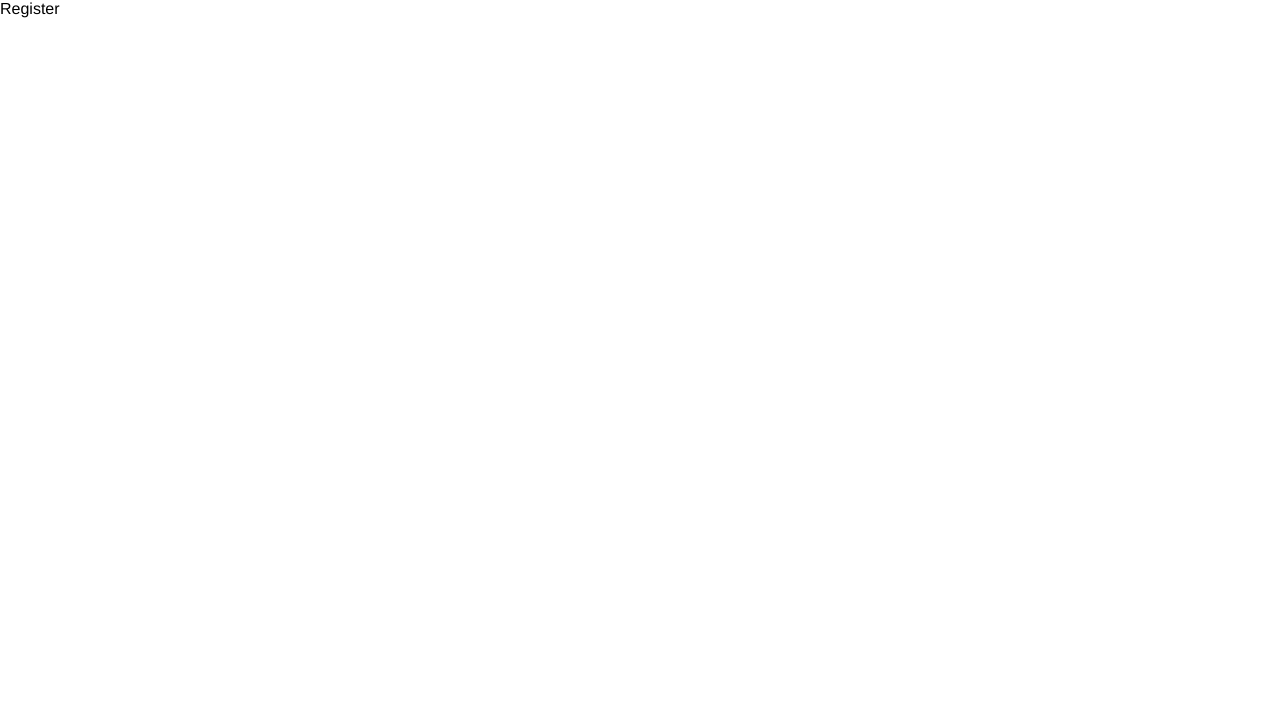
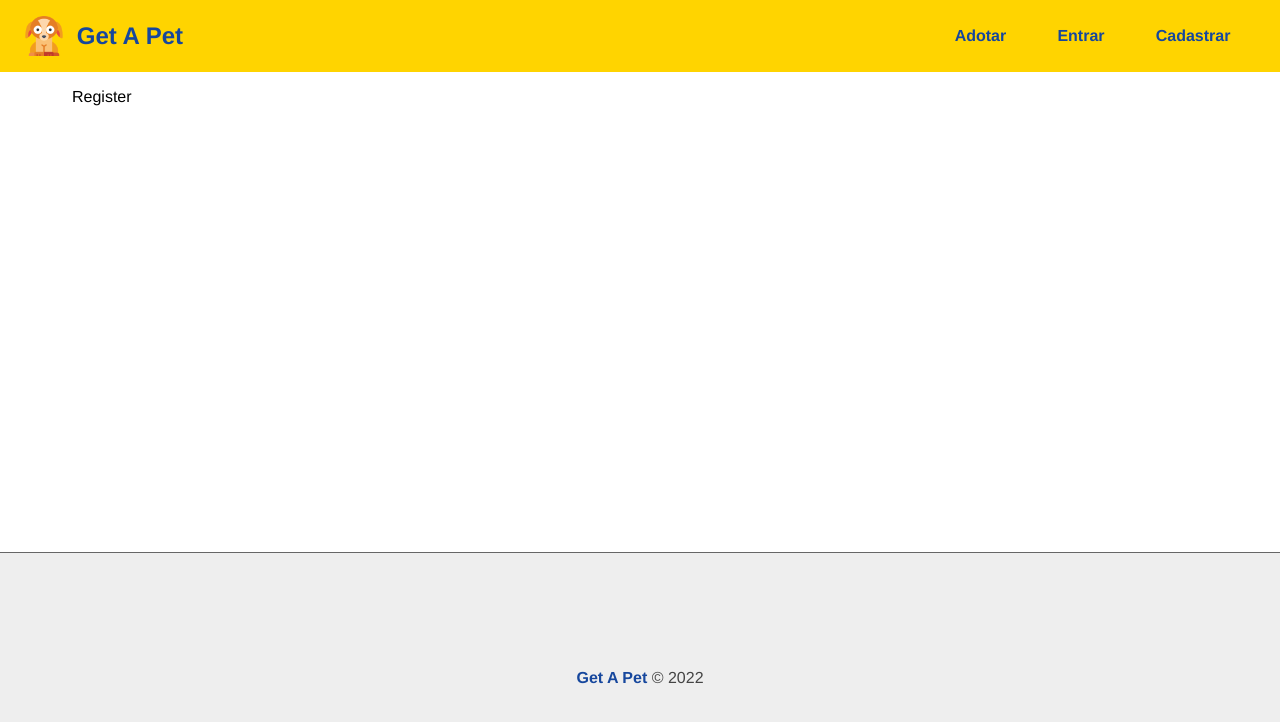
Before and after one commit to alexrla/Get_A_Pet, a React (Create React App) app in the folder frontend/: page /sign-up in a window 1280 px wide. Shown: the top 722 px of the page. Built offline with nearby package versions, Linux system fonts and the light colour scheme.

Commit message:
Criado e estilizado, os componentes de navbar e footer

```diff
--- a/frontend/src/App.jsx
+++ b/frontend/src/App.jsx
@@ -1,4 +1,9 @@
 import { BrowserRouter, Routes, Route } from "react-router-dom";
+
+// components
+import Navbar from "./components/layout/Navbar/Navbar";
+import Footer from "./components/layout/Footer/Footer";
+import Container from "./components/layout/Container/Container";
 
 // Pages - Auth
 import Home from "./pages/Home/Home";
@@ -8,11 +13,15 @@
 const App = () => {
   return (
     <BrowserRouter>
-      <Routes>
-        <Route path="/" element={<Home />} />
-        <Route path="/sign-in" element={<Login />} />
-        <Route path="/sign-up" element={<Register />} />
-      </Routes>
+      <Navbar />
+      <Container>
+        <Routes>
+          <Route path="/" element={<Home />} />
+          <Route path="/sign-in" element={<Login />} />
+          <Route path="/sign-up" element={<Register />} />
+        </Routes>
+      </Container>
+      <Footer />
     </BrowserRouter>
   );
 }
--- /dev/null
+++ b/frontend/src/components/layout/Container/Container.jsx
@@ -0,0 +1,11 @@
+import styles from "./Container.module.css";
+
+const Container = ({ children }) => {
+    return (
+        <main className={styles.container}>
+            { children }
+        </main>
+    )
+};
+
+export default Container;
--- /dev/null
+++ b/frontend/src/components/layout/Container/Container.module.css
@@ -0,0 +1,9 @@
+.container {
+    margin: 0 auto;
+
+    max-width: 1200px;
+
+    min-height: 60vh;
+
+    padding: 1em 2em 3em;
+}
--- /dev/null
+++ b/frontend/src/components/layout/Footer/Footer.jsx
@@ -0,0 +1,14 @@
+import styles from "./Footer.module.css";
+
+const Footer = () => {
+    return (
+        <footer className={styles.footer}>
+            <p>
+                <span className="bold">Get A Pet </span>
+                <span>&copy; 2022</span>
+            </p>
+        </footer>
+    )
+};
+
+export default Footer;
--- /dev/null
+++ b/frontend/src/components/layout/Footer/Footer.module.css
@@ -0,0 +1,15 @@
+.footer {
+    align-items: center;
+
+    background-color: #EEE;
+
+    border-top: 1px solid #666;
+
+    color: #444;
+
+    display: flex;
+
+    height: 250px;
+
+    justify-content: center;
+}
--- /dev/null
+++ b/frontend/src/components/layout/Navbar/Navbar.jsx
@@ -0,0 +1,31 @@
+import { Link } from "react-router-dom";
+
+// Logo
+import Logo from "../../../assets/img/logo.png";
+
+// CSS
+import styles from "./Navbar.module.css";
+
+const Navbar = () => {
+    return (
+        <nav className={styles.navbar}>
+            <div className={styles.navbar_logo}>
+                <img src={Logo} alt="Logo | Get A Pet" />
+                <h2>Get A Pet</h2>
+            </div>
+            <ul>
+                <li>
+                    <Link to="/">Adotar</Link>
+                </li>
+                <li>
+                    <Link to="/sign-in">Entrar</Link>
+                </li>
+                <li>
+                    <Link to="/sign-up">Cadastrar</Link>
+                </li>
+            </ul>
+        </nav>
+    )
+};
+
+export default Navbar;
--- /dev/null
+++ b/frontend/src/components/layout/Navbar/Navbar.module.css
@@ -0,0 +1,53 @@
+.navbar {
+    background-color: #FFD400;
+
+    color: #16479D;
+
+    display: flex;
+
+    justify-content: space-between;
+
+    padding: 1em 1.5em;
+}
+
+.navbar_logo {
+    align-items: center;
+
+    display: flex;
+}
+
+.navbar_logo img {
+    margin-right: .8em;
+
+    width: 40px;
+}
+
+.navbar ul {
+    align-items: center;
+
+    display: flex;
+
+    list-style: none;
+}
+
+.navbar li, .navbar a {
+    border-radius: 5px;
+
+    color: #16479D;
+
+    cursor: pointer;
+
+    font-weight: bold;
+
+    padding: .5em .8em;
+
+    text-decoration: none;
+
+    transition: .5s;
+}
+
+.navbar li:hover > a {
+    background-color: #16479D;
+
+    color: #FFF;
+}
```
